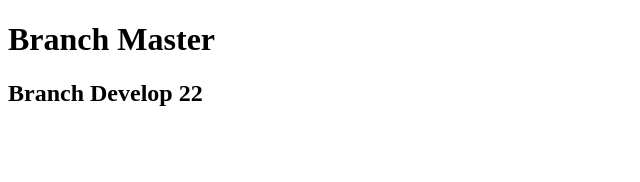
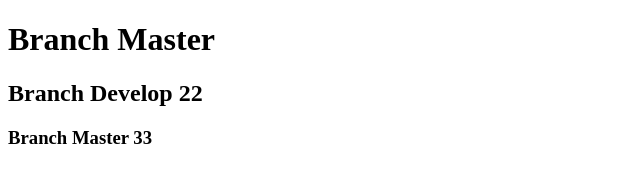
Before and after one commit to vanxay/test-github.com, a plain HTML site: page index.html in a window 1280 px wide. Shown: the whole page, without its empty margins (0-640 px from the left). Drawn offline with Linux system fonts and the light colour scheme.

Commit message:
Update branch master 3

```diff
--- a/index.html
+++ b/index.html
@@ -10,5 +10,6 @@
 <body>
     <h1>Branch Master</h1>
     <h2>Branch Develop 22</h2>
+    <h3>Branch Master 33</h3>
 </body>
 </html>
```
